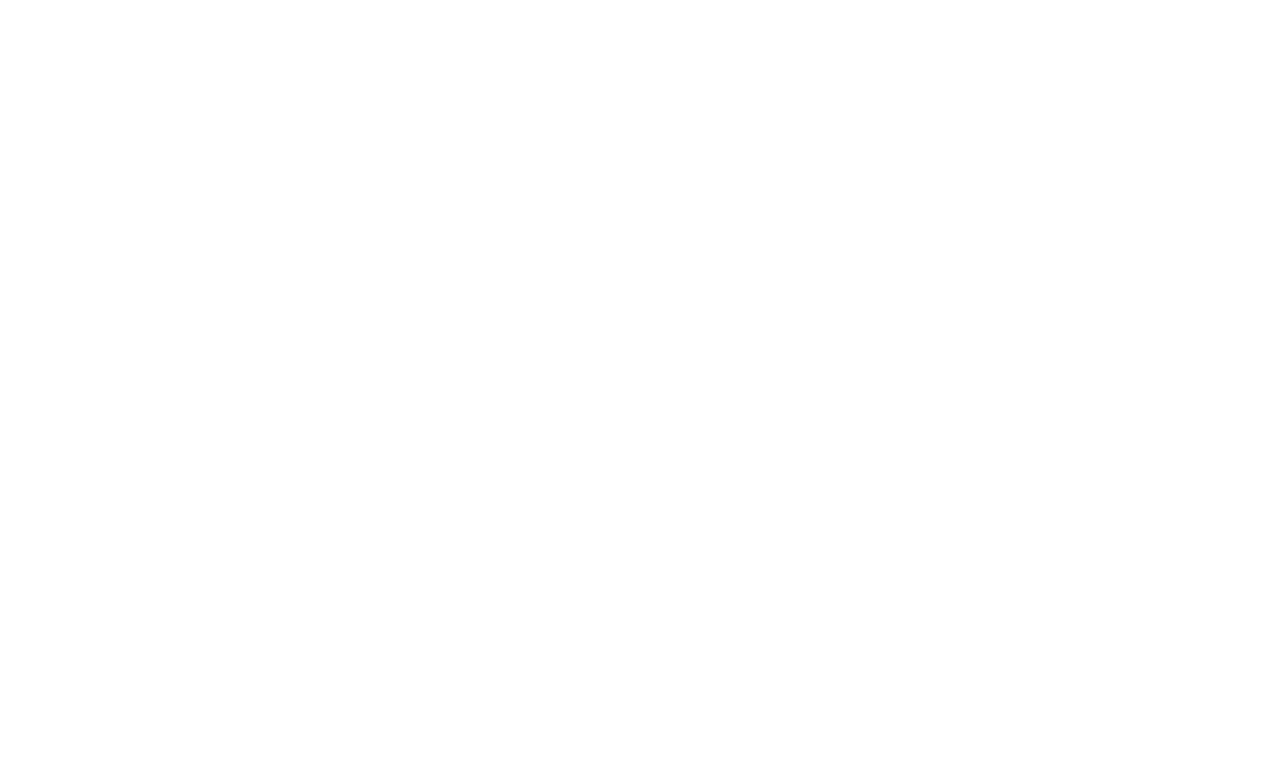
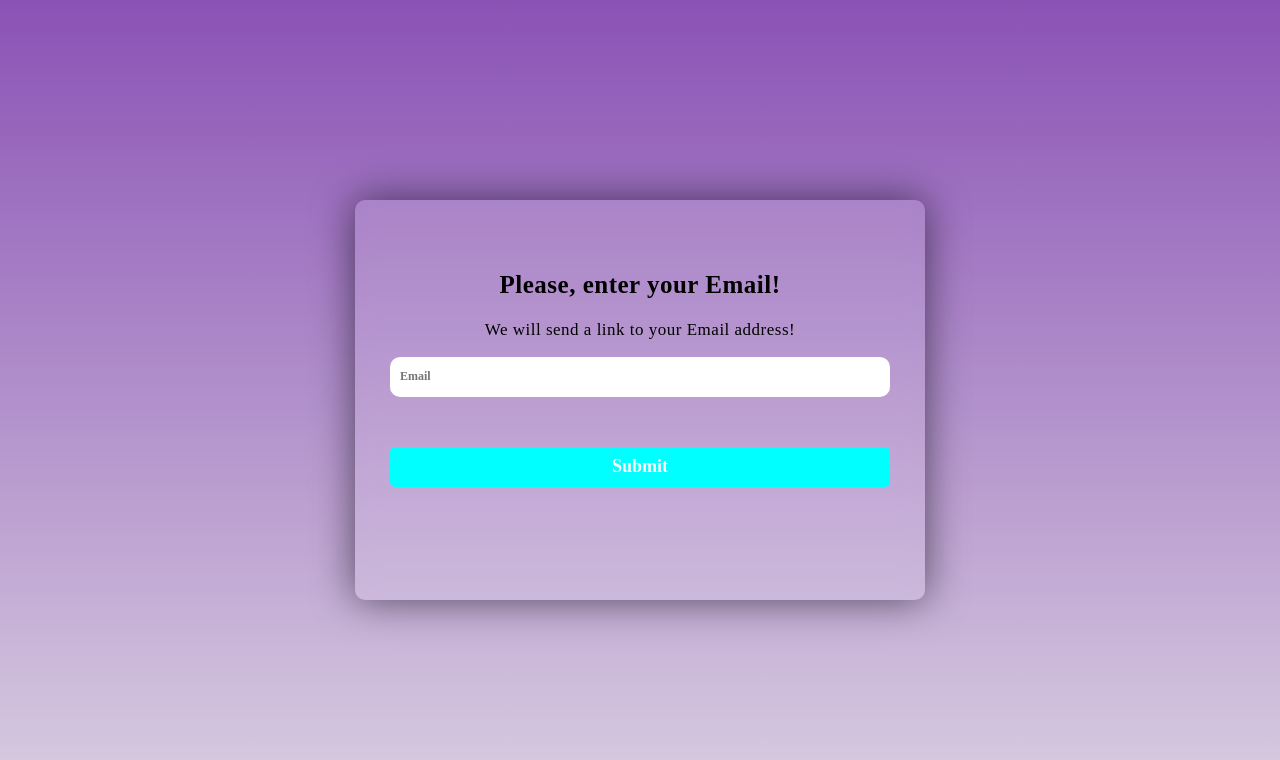
Before and after one commit to tamspark/FrontTam, a React (Create React App) app: page /auth/forgetpassword in a window 1280 px wide. Before the commit this address had no page. Shown: the top 760 px of the page. Built offline with nearby package versions, Linux system fonts and the light colour scheme.

Commit message:
create forgot password form

```diff
--- a/src/App/App.tsx
+++ b/src/App/App.tsx
@@ -7,6 +7,7 @@
 import AuthPage from "Pages/Auth/Auth";
 
 import {BrowserRouter,Routes,Route} from "react-router-dom"
+import ForgetPassword from "Authentication/ChangePassword/ForgetPassword.component";
 
 const App: FC<{}> = () => {
   return <>
@@ -15,6 +16,7 @@
 <Route path='/auth' element={<AuthPage/>}>
   <Route path='login' element={<Login/>} index/>
   <Route path='pw-recovery' element={<ResetPassword/>}/>
+  <Route path='forgetpassword' element={<ForgetPassword/>}/>
   </Route>
 </Routes>
 
--- a/src/App/style/App.style.tsx
+++ b/src/App/style/App.style.tsx
@@ -15,7 +15,7 @@
   fontFamily?: string;
   fontSize?: string;
   fontWeight?: string;
-  onClick: () => void;
+  onClick?: () => void;
   disabled?: boolean;
 }
 export const Button = styled.button<ButtonProps>`
--- /dev/null
+++ b/src/Authentication/ChangePassword/ForgetPassword.component.tsx
@@ -0,0 +1,51 @@
+import { FC } from "react";
+//style
+import {
+  ChangePassH2,
+  EmailInputContentHolder,
+  EmailParagraph,
+} from "./style/ForgetPassword.style";
+import { Button, Input, StyledForm } from "App/style/App.style";
+
+const ForgetPassword: FC<{}> = () => {
+  return (
+    <>
+      <StyledForm height="300px">
+        <ChangePassH2>Please, enter your Email!</ChangePassH2>
+        <EmailParagraph>
+          We will send a link to your Email address!
+        </EmailParagraph>
+        <EmailInputContentHolder>
+          <Input
+            placeholder="Email"
+            type="email"
+            fontFamily="sanf-serif"
+            fontSize="12px"
+            fontWeight="700"
+            borderbottomrightradius="20px"
+            bordertoprightradius="20px"
+            border="none"
+            width="100%"
+            height="40px"
+            backgroundcolor="#FFFFFF"
+            borderradius="10px"
+            paddingleft="5px"
+            padding="0 10px"
+          />
+        </EmailInputContentHolder>
+        <Button
+          h="40px"
+          w="100%"
+          variant="primary"
+          borderRadius="5px"
+          fontFamily="Poppins"
+          fontSize="18px"
+          fontWeight="700"
+        >
+          Submit
+        </Button>
+      </StyledForm>
+    </>
+  );
+};
+export default ForgetPassword;
--- /dev/null
+++ b/src/Authentication/ChangePassword/style/ForgetPassword.style.tsx
@@ -0,0 +1,13 @@
+import styled from "styled-components";
+
+export const ChangePassH2 = styled.h2`
+  text-align: center;
+  font-family: "Poppins";
+  font-size: 25px;
+`;
+export const EmailParagraph = styled.p`
+  text-align: center;
+  font-family: "Poppins";
+  font-size: 17px;
+`;
+export const EmailInputContentHolder=styled.div``
```
